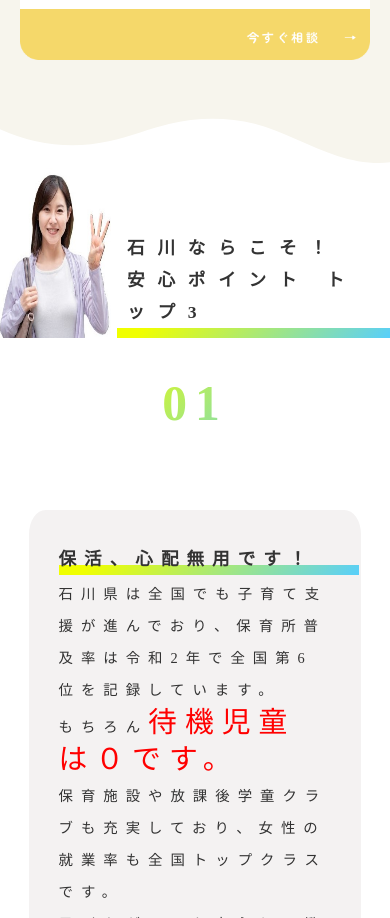
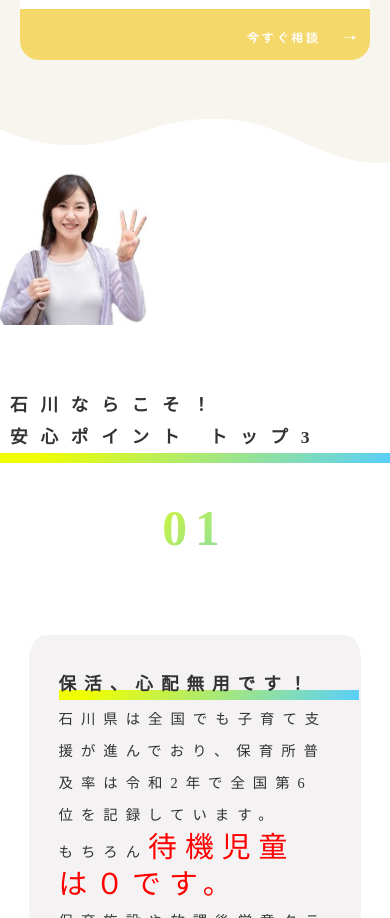
Before and after one commit to syoshi8236/ishikawa, a plain HTML site: page index.html in a window 390 px wide. Shown: the part 2283-3201 px from the top of the page. Drawn offline with nearby package versions, Linux system fonts and the light colour scheme; some packages are replaced by stand-ins of ours; a web font is replaced by a local one.

Commit message:
Update style.css

```diff
--- a/css/style.css
+++ b/css/style.css
@@ -639,7 +639,7 @@ p{
 
   /*レスポンシブ*/
   @media(max-width:770px){
-    .info-container,.benefit-container,.comment,.best,.tokyo-wrapper,.guidance{
+        .info-container,.benefit-container,.theree,.comment,.best,.tokyo-wrapper,.guidance{
       flex-direction: column;
     }
 
@@ -756,7 +756,7 @@ p{
 }
 
 .theree img{
-  width: 30%;
+  width: 40%;
 }
 
 .benefit-right{
```
